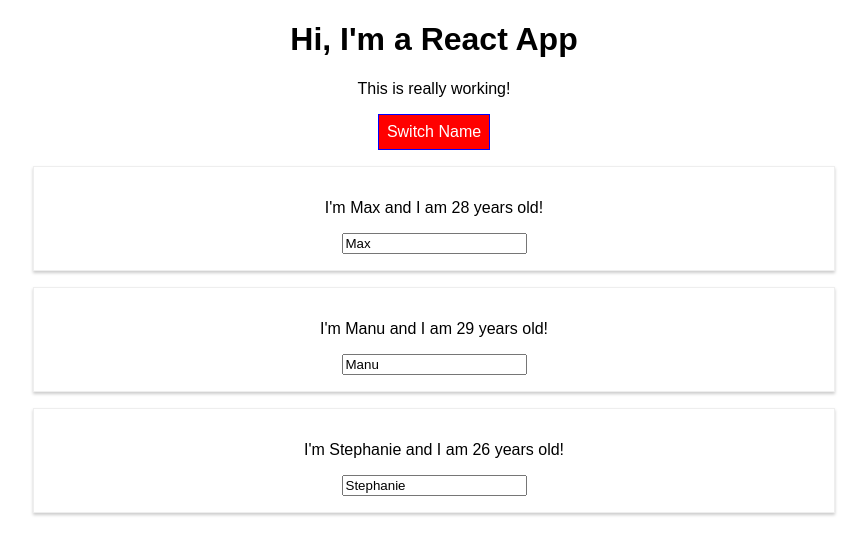
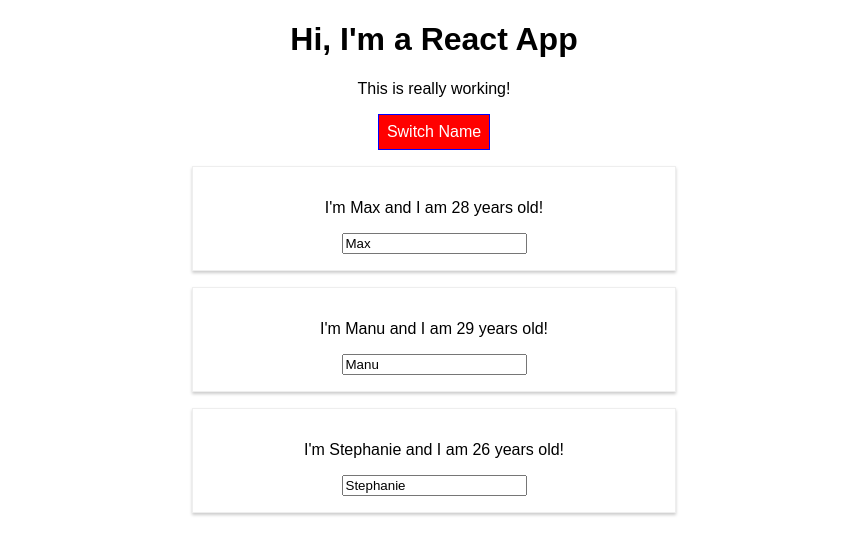
Before and after one commit to Brainilio/React-Practices, a React (Create React App) app in the folder react-complete-guide/: page / in a window 1280 px wide. Both pictures are taken after a click on the button "Switch Name". Shown: the top 554 px of the page, without its empty margins (206-1073 px from the left). Built offline with nearby package versions, Linux system fonts and the light colour scheme.

Commit message:
Played around with radium

```diff
--- a/react-complete-guide/package.json
+++ b/react-complete-guide/package.json
@@ -6,7 +6,8 @@
     "radium": "^0.26.0",
     "react": "^16.13.1",
     "react-dom": "^16.13.1",
-    "react-scripts": "1.1.5"
+    "react-scripts": "1.1.5",
+    "styled-components": "^5.1.0"
   },
   "scripts": {
     "start": "react-scripts start",
--- a/react-complete-guide/src/App.js
+++ b/react-complete-guide/src/App.js
@@ -1,6 +1,7 @@
 import React, { Component } from "react";
 import "./App.css";
 import Person from "./Person/Person";
+import Radium, {StyleRoot} from 'radium';
 
 class App extends Component {
   state = {
@@ -12,7 +13,6 @@
     otherState: "some other value",
     showPersons: false
   };
-
 
   nameChangedHandler = (event, id) => {
 
@@ -68,7 +68,11 @@
       font: "inherit",
       border: "1px solid blue",
       padding: "8px",
-      cursor: "pointer"
+      cursor: "pointer",
+      ':hover':  {
+        backgroundColor: 'lightgreen',
+        color: 'black'
+      }
     };
 
     let persons = null;
@@ -90,7 +94,13 @@
           </div>
       );
 
-      style.backgroundColor = 'red'
+      style.backgroundColor = 'red';
+
+      // Assign new javascript object to this
+      style[':hover'] =  {
+        backgroundColor: 'salmon',
+        color: 'black'
+      }
 
     }
 
@@ -105,6 +115,7 @@
     }
 
     return (
+      <StyleRoot>
       <div className="App">
         <h1>Hi, I'm a React App</h1>
         <p className={classes.join(' ')}> This is really working!</p>
@@ -113,9 +124,11 @@
         </button>
         {persons}
       </div>
+      </StyleRoot>
     );
     // return React.createElement('div', {className: 'App'}, React.createElement('h1', null, 'Hi I\'m a React App'));
   }
 }
 
-export default App;
+// Higher order component
+export default Radium(App);
--- a/react-complete-guide/src/Person/Person.js
+++ b/react-complete-guide/src/Person/Person.js
@@ -1,16 +1,23 @@
 import React from 'react'
 import "./Person.css";
+import Radium from 'radium';
 
 
 const Person = (props) => {
+    const style = {
+        // To use this, you have to wrap the app with a styleroot component
+        '@media (min-width: 500px)': {
+            width: '450px'
+        }
+    }
+
    return (
-       <div className="Person">
+       <div className="Person" style={style}>
        <p onClick={props.click}>I'm {props.name} and I am {props.age} years old!</p>
        <p>{props.children}</p>
        <input type="text" onChange={props.changed} value={props.name}/>
        </div>
-
    )
 };
 
-export default Person;
+export default Radium(Person);
```
Also changed, not shown: 1 other file (tests, documents, lock files or other folders).
